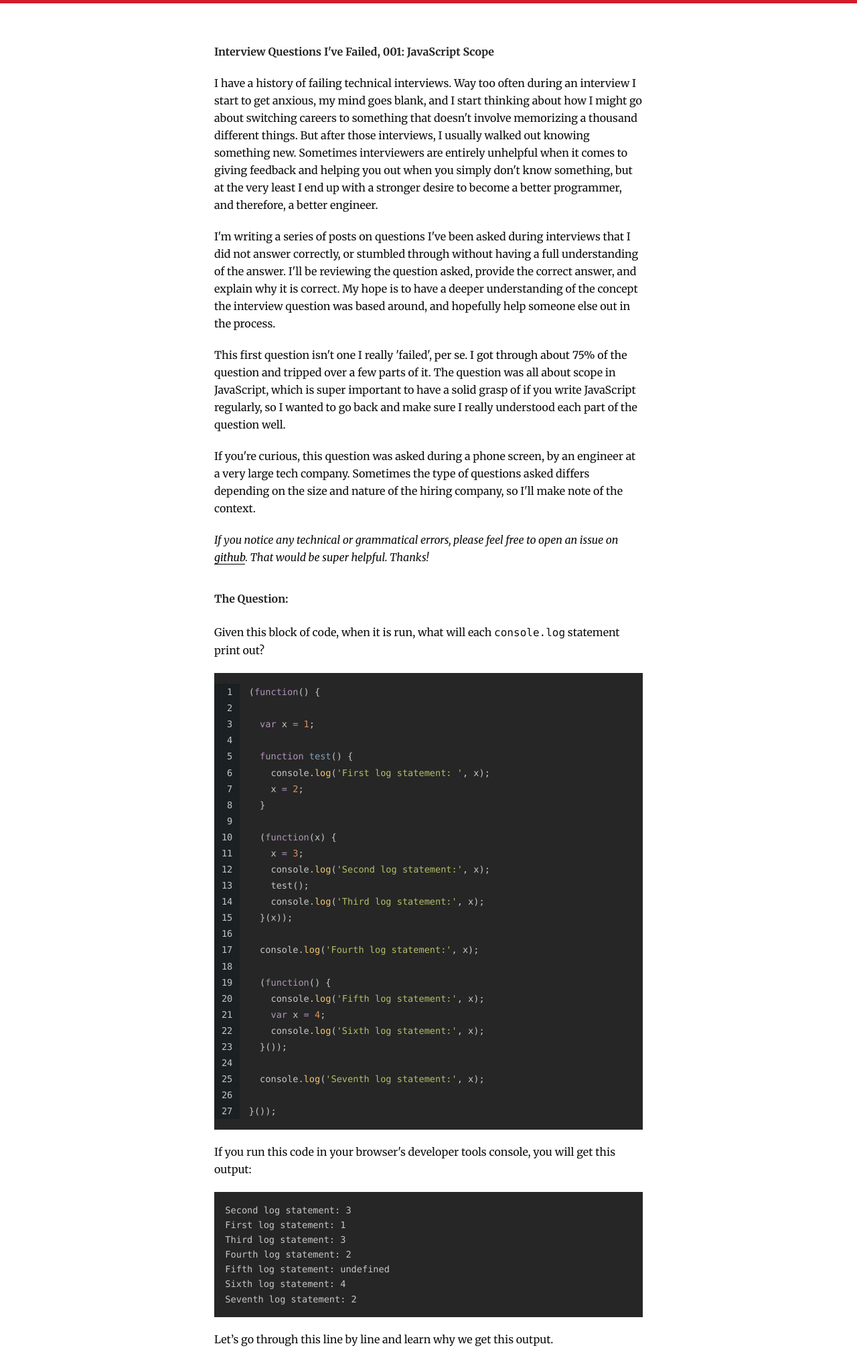
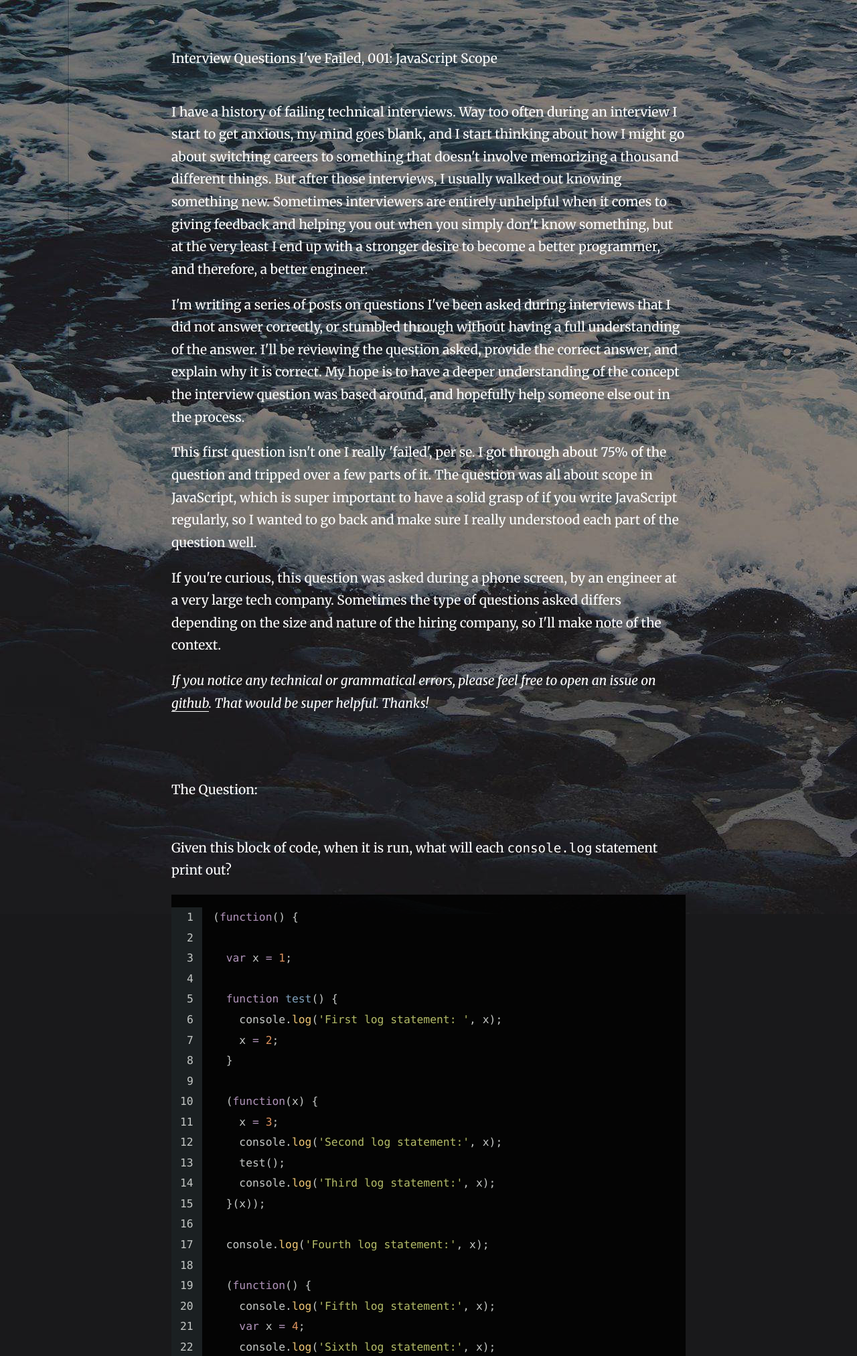
Before and after one commit to timothymalcham/personal-site, a PHP site: page /blog/iqihf/001.html in a window 1280 px wide. Shown: the top 2025 px of the page at 67% size. Run offline with PHP 8.4, Linux system fonts and the light colour scheme.

Commit message:
fix styling

```diff
--- a/style/style.css
+++ b/style/style.css
@@ -1,14 +1,11 @@
 
 html {
-  font-size: 100%;
+  font-size: 120%;
   font-family: 'Merriweather', serif;
   font-weight: 400;
-  line-height: 1.625;
-  color: #0E0E0E;
-  // background: linear-gradient(rgba(179, 148, 45, 0.15), #fff) no-repeat;
-  min-height: 750px;
-  border-top: 5px solid #D21C29;
-  border-bottom: 5px solid #D21C29;
+  line-height: 1.75;
+  color: #fff;
+  background: #19191B url('../img/beach.jpg')  no-repeat;
 }
 
 body {
@@ -17,13 +14,13 @@ body {
 
 /* http://type-scale.com/ */
 p {
-  margin-bottom: 1.3rem;
+  margin-bottom: 1rem;
   margin-top: 0;
 }
 
 h1, h2, h3, h4 {
-  margin: 1.414rem 0 0.5rem;
-  font-weight: 700;
+  margin: 1.5rem 0 0.5rem;
+  font-weight: 500;
   line-height: 1.1;
 }
 
@@ -34,14 +31,14 @@ h1 {
 
 .title {
   font-size: 1rem;
-  color: #252525;
+  color: #fff;
   padding-bottom: .25rem;
-  margin-bottom: 1.3rem;
-  font-weight: 700;
+  margin-bottom: 2.5rem;
+  font-weight: 500;
 }
 
 p + .title {
-  margin-top: 2.25rem;
+  margin-top: 5rem;
 }
 
 pre + .title {
@@ -76,9 +73,9 @@ small, .font-very-small {
 }
 
 a {
-  color: #000;
+  color: #fff;
   text-decoration: none;
-  border-bottom: 1px solid #000;
+  border-bottom: 1px solid #fff;
 }
 
 .goodbye-dancing-robot-flourish {
```
Also changed, not shown: img/beach.jpg (added).
